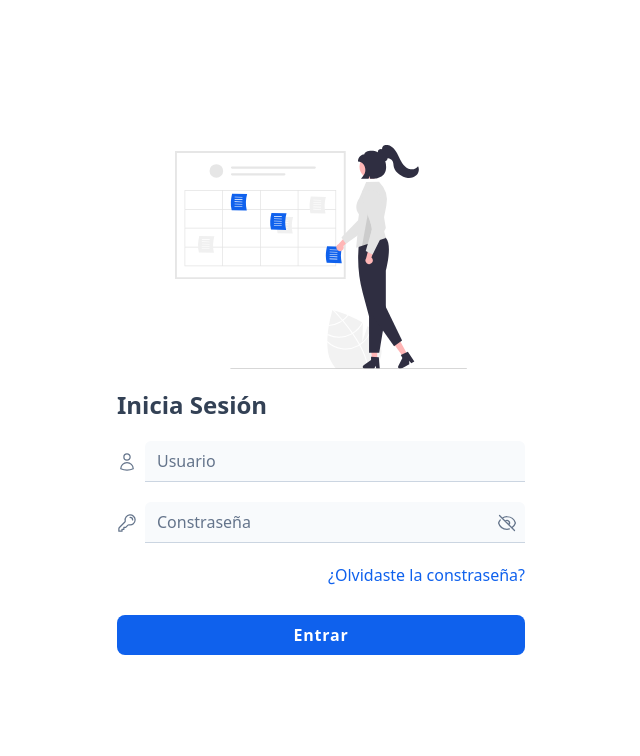
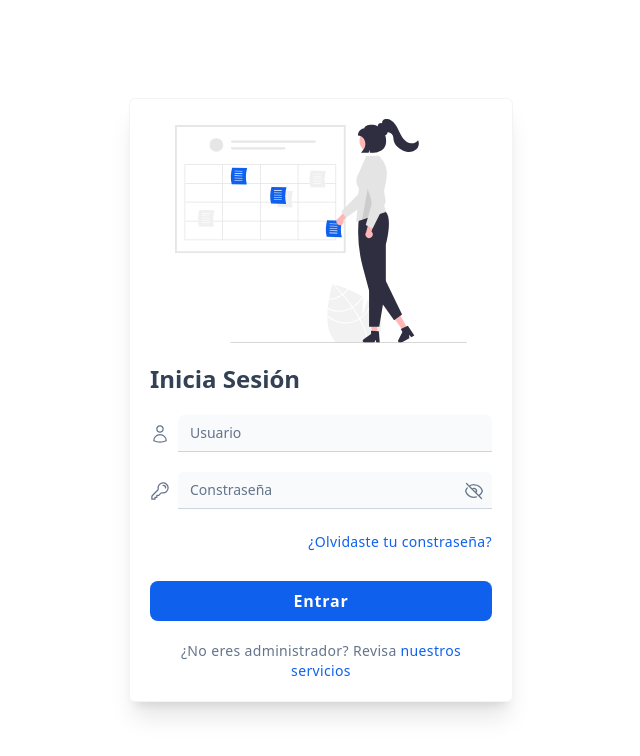
Before and after one commit to dcq-31/university-schedule, a Vue app: page /login in a window 1280 px wide. Shown: the top 756 px of the page, without its empty margins (319-959 px from the left). Built offline with nearby package versions, Linux system fonts and the light colour scheme.

Commit message:
Add link to home view

```diff
--- a/src/views/LoginView.vue
+++ b/src/views/LoginView.vue
@@ -18,12 +18,14 @@ const toggleShowPassword = () => {
 </script>
 <template>
   <div class="flex min-h-full items-center justify-center p-2">
-    <main class="w-full min-w-max max-w-md p-5">
+    <main
+      class="w-full max-w-sm p-5 sm:rounded-md sm:border sm:border-gray-100 sm:shadow-xl"
+    >
       <div>
         <img
           src="/login-bg.svg"
           alt="Teacher adding tasks"
-          class="mx-auto h-52 sm:h-56"
+          class="mx-auto h-52 min-w-max sm:h-56"
         />
       </div>
 
@@ -38,7 +40,7 @@ const toggleShowPassword = () => {
             <input
               type="text"
               placeholder="Usuario"
-              class="form-input w-full"
+              class="form-input w-full text-sm placeholder:text-sm"
             />
           </div>
 
@@ -49,7 +51,7 @@ const toggleShowPassword = () => {
             <input
               :type="passwordType"
               placeholder="Constraseña"
-              class="form-input w-full"
+              class="form-input w-full text-sm placeholder:text-sm"
             />
             <EyeIcon
               v-if="showPassword"
@@ -63,10 +65,10 @@ const toggleShowPassword = () => {
             />
           </div>
 
-          <div class="text-right text-base font-medium">
+          <div class="text-right font-medium">
             <span
-              class="cursor-pointer text-primary transition-colors hover:text-primary-500"
-              >¿Olvidaste la constraseña?
+              class="cursor-pointer text-sm tracking-wide text-primary transition-colors hover:text-primary-500"
+              >¿Olvidaste tu constraseña?
             </span>
           </div>
 
@@ -78,6 +80,15 @@ const toggleShowPassword = () => {
               Entrar
             </RouterLink>
           </div>
+
+          <div class="text-center text-sm tracking-wide text-slate-500">
+            ¿No eres administrador? Revisa
+            <RouterLink
+              :to="{ name: ROUTES_NAME.HOME }"
+              class="cursor-pointer font-medium text-primary transition-colors hover:text-primary-500"
+              >nuestros servicios</RouterLink
+            >
+          </div>
         </form>
       </div>
     </main>
```
